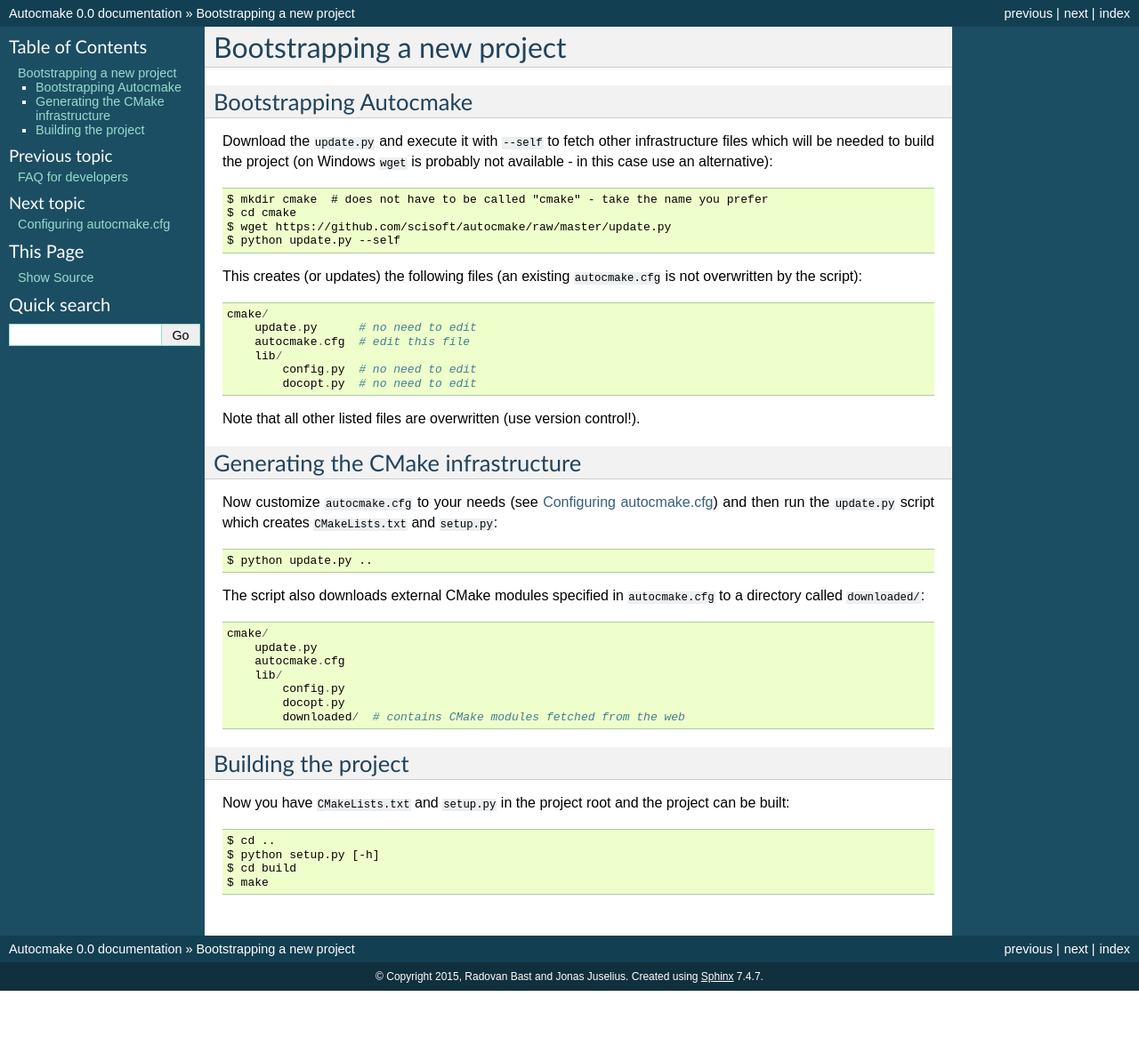
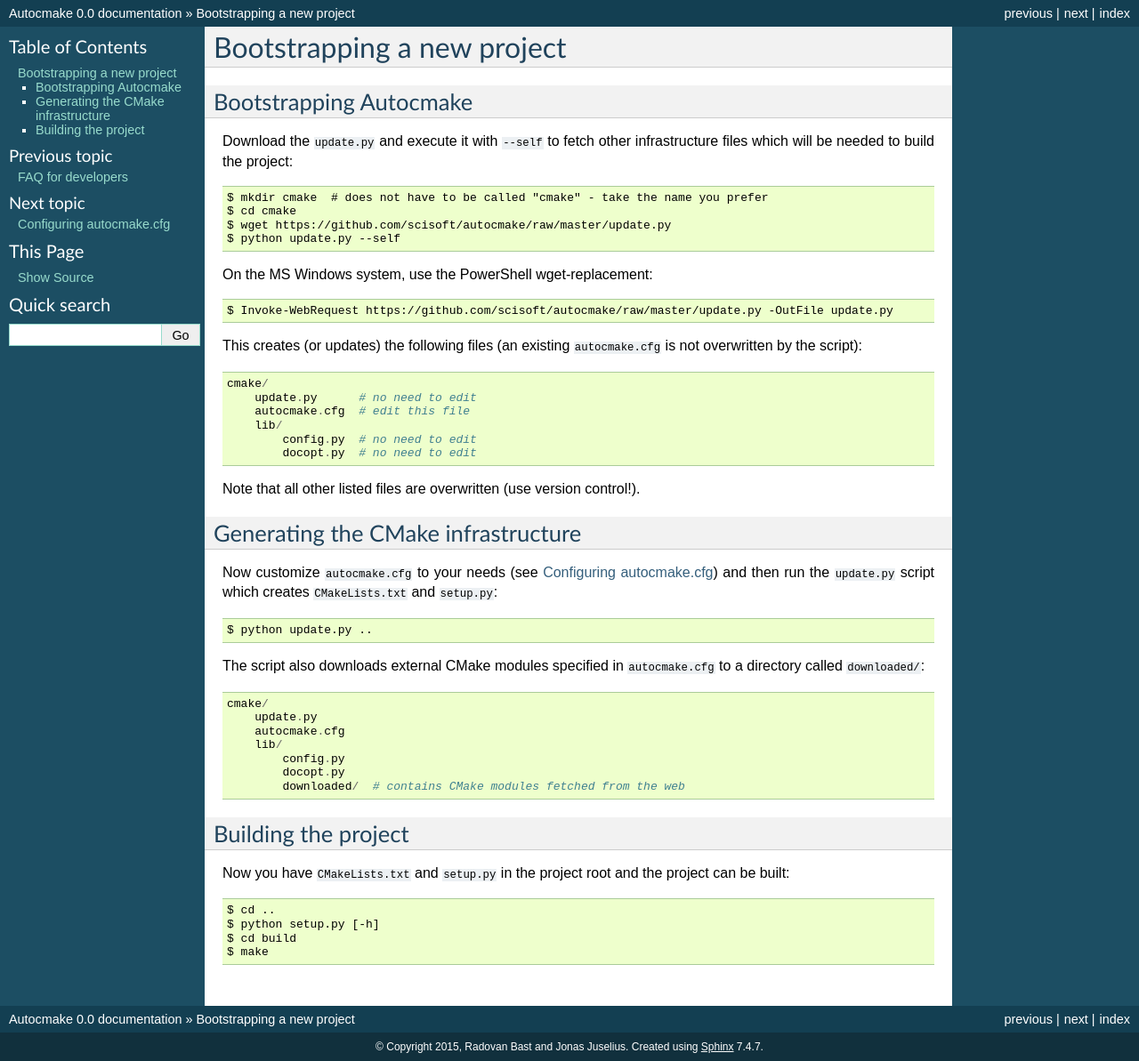
Before and after one commit to dev-cafe/autocmake, a Sphinx documentation site: the page built from doc/developers/bootstrap.rst, in a window 1280 px wide. Shown: the whole page at 89% size. Built offline with Sphinx 7.4.7, drawn with Linux system fonts in a browser that asks for light colours; before the commit the page ends 1114 px from its top, so only the background shows below that.

Commit message:
add help for MS Windows downloading
point to the PS alternative to wget

```diff
--- a/doc/developers/bootstrap.rst
+++ b/doc/developers/bootstrap.rst
@@ -8,13 +8,16 @@ Bootstrapping Autocmake
 -----------------------
 
 Download the ``update.py`` and execute it with ``--self`` to fetch other
-infrastructure files which will be needed to build the project (on Windows
-``wget`` is probably not available - in this case use an alternative)::
+infrastructure files which will be needed to build the project::
 
   $ mkdir cmake  # does not have to be called "cmake" - take the name you prefer
   $ cd cmake
   $ wget https://github.com/scisoft/autocmake/raw/master/update.py
   $ python update.py --self
+
+On the MS Windows system, use the PowerShell wget-replacement::
+
+  $ Invoke-WebRequest https://github.com/scisoft/autocmake/raw/master/update.py -OutFile update.py
 
 This creates (or updates) the following files (an existing ``autocmake.cfg`` is
 not overwritten by the script)::
```
